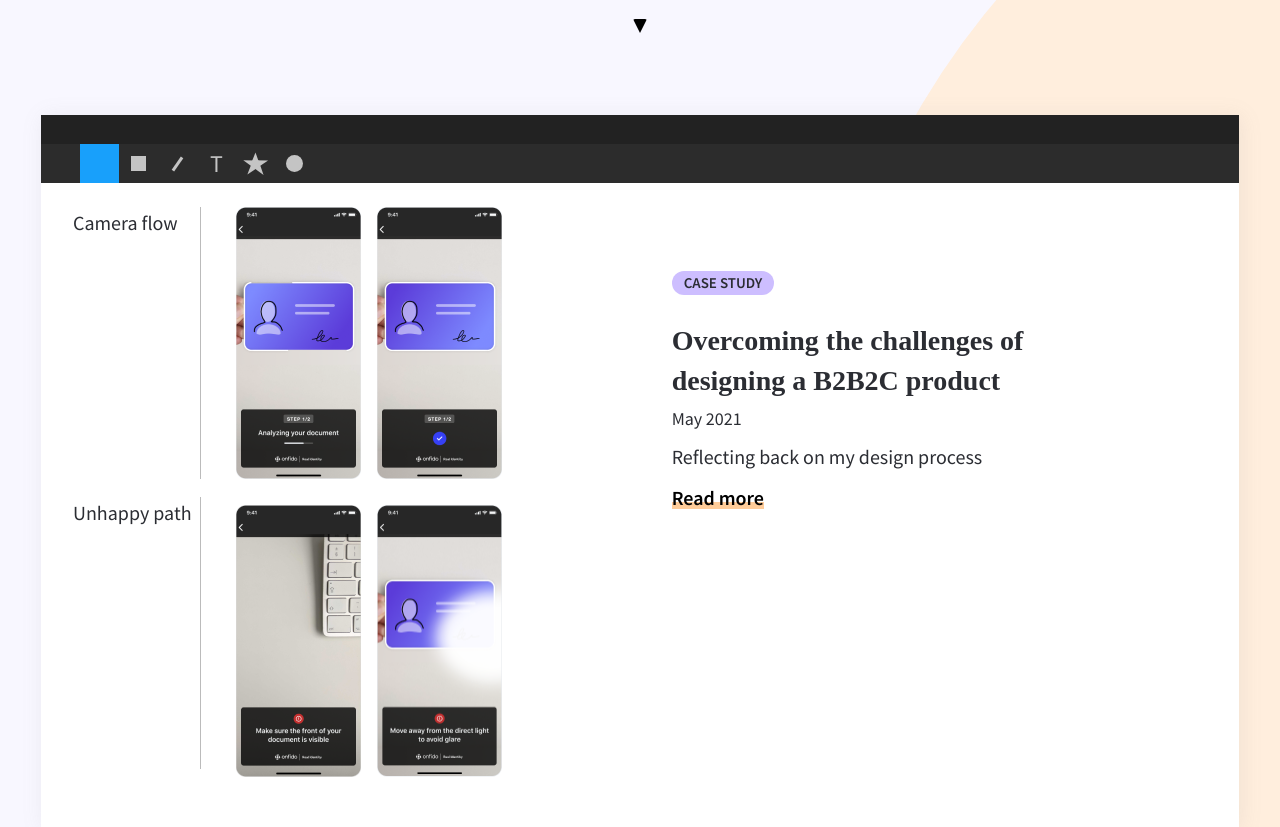
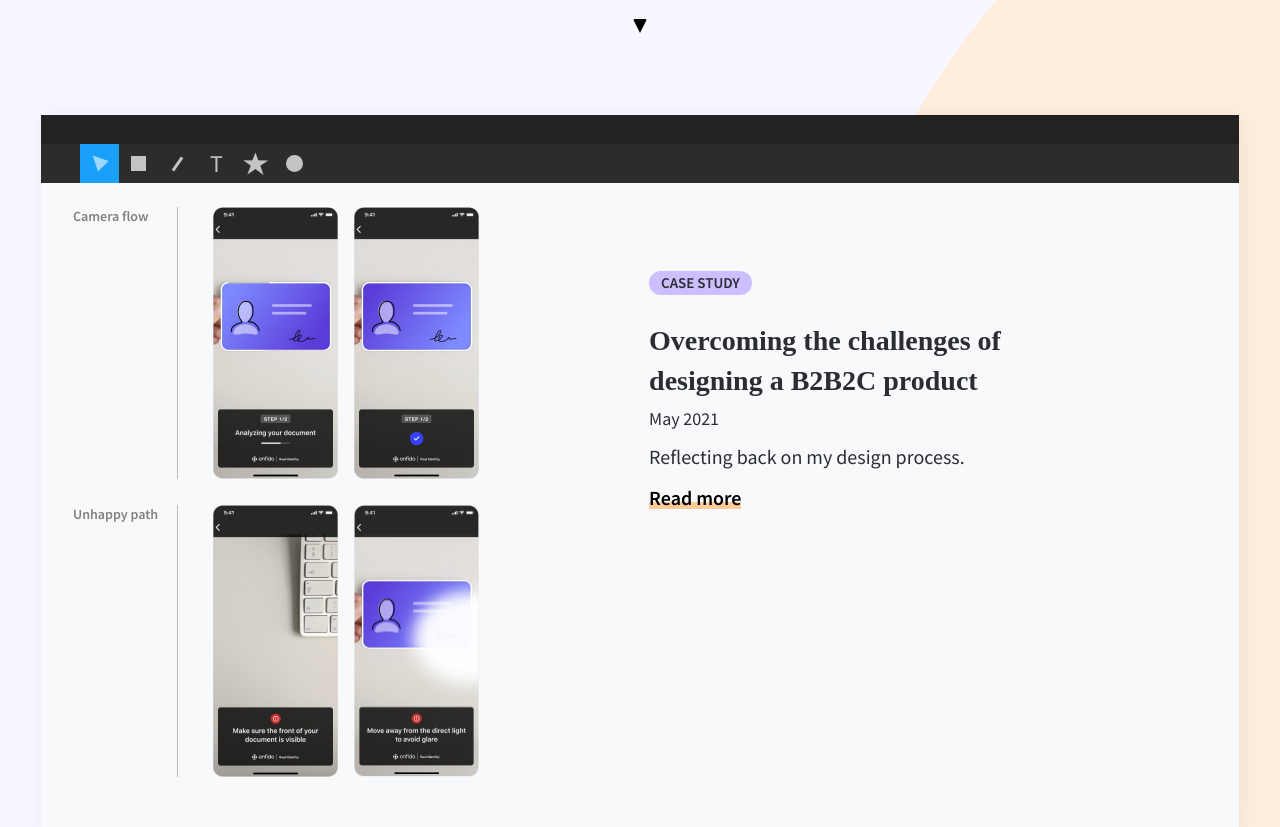
Before and after one commit to charlotte-sferruzza/portfolio, a Gatsby site: page / in a window 1280 px wide. Shown: the part 749-1576 px from the top of the page. Built offline with nearby package versions, Linux system fonts and the light colour scheme; Gatsby itself is replaced by a stand-in of ours; a web font is replaced by a local one.

Commit message:
Change colours and font styles on figma board section

```diff
--- a/src/components/figmaBoard.js
+++ b/src/components/figmaBoard.js
@@ -9,7 +9,7 @@ import Block from "../components/block"
 
 const Board = styled.div`
   width: 100%;
-  background: white;
+  background: #f7f9fa;
   box-shadow: 2px 2px 20px #88888821;
   @media (max-width: 900px) {
     max-width: 520px;
@@ -70,6 +70,15 @@ const ShapeText = styled.p`
   margin: 0;
 `
 
+const ShapeTriangle = styled.div`
+  width: 0;
+  height: 0;
+  border-left: 50px solid transparent;
+  border-right: 50px solid transparent;
+  border-bottom: 100px solid #ffffff94;
+  transform: scale(0.15) rotate(-45deg) translate(5px, -24px);
+`
+
 const ShapeStar = styled.div`
   margin: 50px 0;
   position: relative;
@@ -122,6 +131,7 @@ const BoardContents = styled.div`
 `
 
 const AnnotationsContainer = styled.div`
+  width: 140px;
   display: block;
   @media (max-width: 545px) {
     display: none;
@@ -130,10 +140,17 @@ const AnnotationsContainer = styled.div`
 
 const Annotations = styled.div`
   height: 272px;
-  margin-bottom: 18px;
+  margin-bottom: 26px;
   padding-right: 8px;
   border-right: 1px solid #bbbbbb;
   margin-right: 35px;
+  line-height: 18px;
+`
+
+const AnnotationText = styled.p`
+  font-size: 14px;
+  font-weight: 700;
+  color: #818181;
 `
 
 const ImageContainer = styled.div`
@@ -188,7 +205,9 @@ const FigmaBoard = ({}) => {
       <Header />
       <Toolbar>
         <ToolContainer></ToolContainer>
-        <ToolContainer background="blue"></ToolContainer>
+        <ToolContainer background="blue">
+          <ShapeTriangle />
+        </ToolContainer>
         <ToolContainer>
           <ShapeSquare />
         </ToolContainer>
@@ -208,10 +227,10 @@ const FigmaBoard = ({}) => {
       <BoardContents>
         <AnnotationsContainer>
           <Annotations>
-            <p>Camera flow</p>
+            <AnnotationText>Camera flow</AnnotationText>
           </Annotations>
           <Annotations>
-            <p>Unhappy path</p>
+            <AnnotationText>Unhappy path</AnnotationText>
           </Annotations>
         </AnnotationsContainer>
         <ImageContainer>
@@ -237,7 +256,7 @@ const FigmaBoard = ({}) => {
           <Block
             title="Overcoming the challenges of designing a B2B2C product"
             date="May 2021"
-            description="Reflecting back on my design process"
+            description="Reflecting back on my design process."
             linkText="Read more"
             link="https://charlottesferruzza.medium.com/overcoming-the-challenges-of-designing-a-b2b2c-product-1274498738d7"
           />
```
